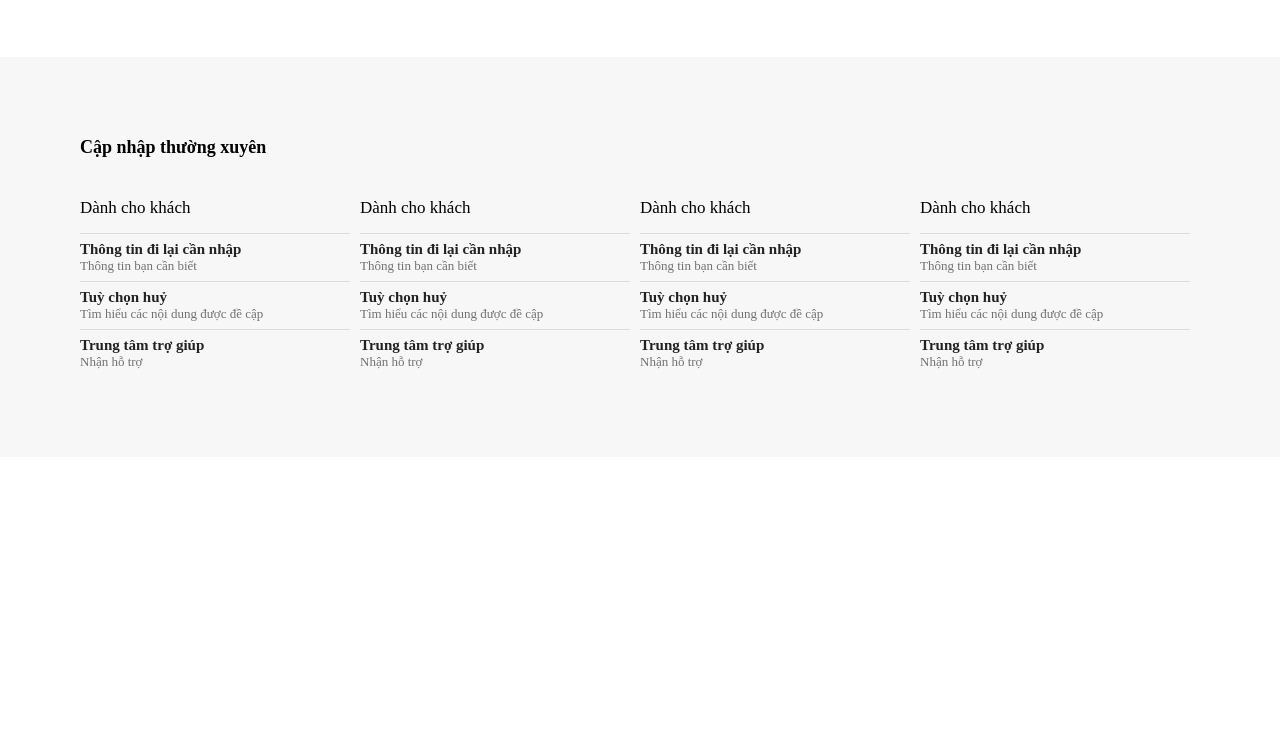
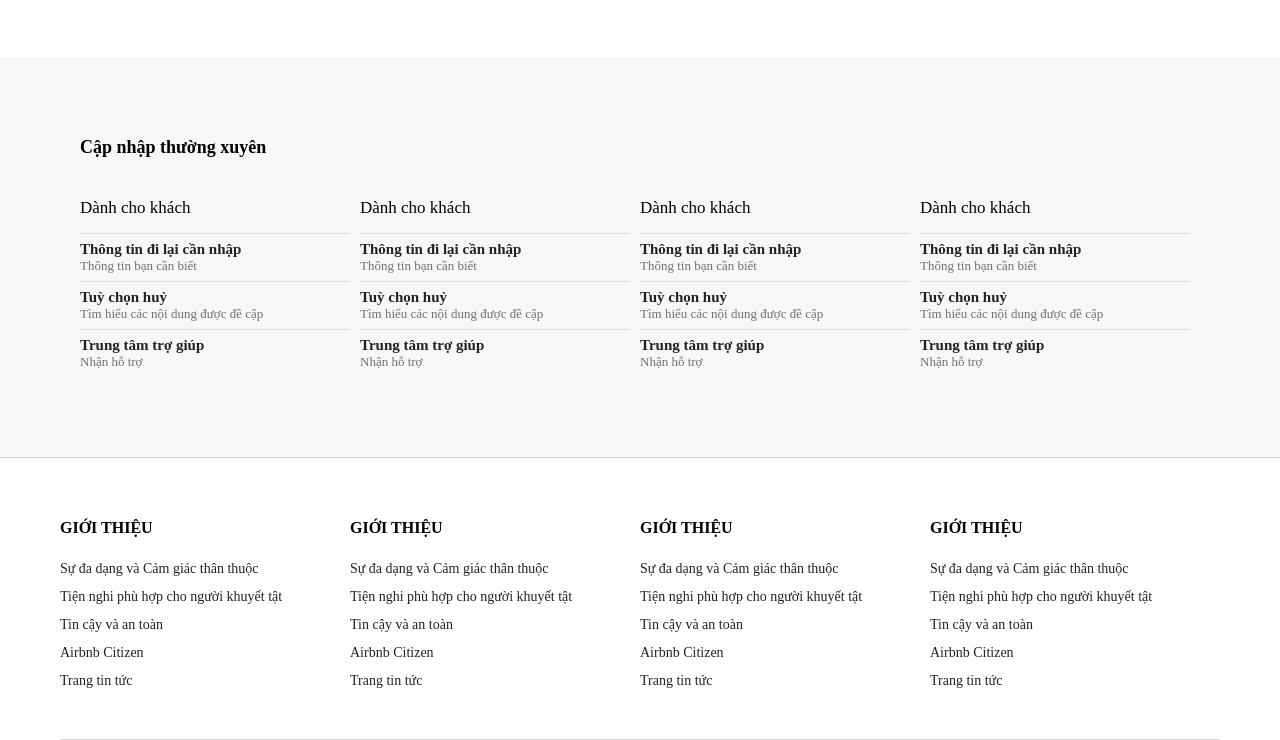
Before and after one commit to ducxomme/airbnb-clone, a plain HTML site: page component.html in a window 1280 px wide. Shown: the part 761-1501 px from the top of the page. Before the commit the page ends 1218 px from the top, so only its background shows below. Drawn offline with Linux system fonts and the light colour scheme.

Commit message:
[add] introdution-section component

```diff
--- a/component.html
+++ b/component.html
@@ -11,6 +11,7 @@
     <link rel="stylesheet" href="./style-component/card-item.css" />
     <link rel="stylesheet" href="./style-component/help-section.css" />
     <link rel="stylesheet" href="./style-component/frequently-item.css" />
+    <link rel="stylesheet" href="./style-component/introdution.css" />
     <!------------------------------------------------->
   </head>
   <body>
@@ -154,10 +155,8 @@
     </div>
     <!-------------End Help section--------------->
 
-
     <!----------Frequently update section---------->
     <div class="frequently-update-container">
-
       <div class="frequently-update-title">
         Cập nhập thường xuyên
       </div>
@@ -295,10 +294,78 @@
           </div>
         </div>
       </div>
-
     </div>
 
     <!-------End Frequently update section-------->
+
+    <!-- introdution section -->
+    <div class="introdution-section-container">
+
+      <div class="introdution-container">
+        <div class="introdution-title"><h4>GIỚI THIỆU</h4></div>
+
+        <div class="introdution-list">
+          <div class="introdution-item">
+            <a href="#"> Sự đa dạng và Cảm giác thân thuộc</a>
+          </div>
+          <div class="introdution-item">
+            <a href="#">Tiện nghi phù hợp cho người khuyết tật</a>
+          </div>
+          <div class="introdution-item"><a href="#">Tin cậy và an toàn</a></div>
+          <div class="introdution-item"><a href="#">Airbnb Citizen</a></div>
+          <div class="introdution-item"><a href="#">Trang tin tức</a></div>
+        </div>
+      </div>
+
+      <div class="introdution-container">
+        <div class="introdution-title"><h4>GIỚI THIỆU</h4></div>
+
+        <div class="introdution-list">
+          <div class="introdution-item">
+            <a href="#"> Sự đa dạng và Cảm giác thân thuộc</a>
+          </div>
+          <div class="introdution-item">
+            <a href="#">Tiện nghi phù hợp cho người khuyết tật</a>
+          </div>
+          <div class="introdution-item"><a href="#">Tin cậy và an toàn</a></div>
+          <div class="introdution-item"><a href="#">Airbnb Citizen</a></div>
+          <div class="introdution-item"><a href="#">Trang tin tức</a></div>
+        </div>
+      </div>
+
+      <div class="introdution-container">
+        <div class="introdution-title"><h4>GIỚI THIỆU</h4></div>
+
+        <div class="introdution-list">
+          <div class="introdution-item">
+            <a href="#"> Sự đa dạng và Cảm giác thân thuộc</a>
+          </div>
+          <div class="introdution-item">
+            <a href="#">Tiện nghi phù hợp cho người khuyết tật</a>
+          </div>
+          <div class="introdution-item"><a href="#">Tin cậy và an toàn</a></div>
+          <div class="introdution-item"><a href="#">Airbnb Citizen</a></div>
+          <div class="introdution-item"><a href="#">Trang tin tức</a></div>
+        </div>
+      </div>
+
+      <div class="introdution-container">
+        <div class="introdution-title"><h4>GIỚI THIỆU</h4></div>
+
+        <div class="introdution-list">
+          <div class="introdution-item">
+            <a href="#"> Sự đa dạng và Cảm giác thân thuộc</a>
+          </div>
+          <div class="introdution-item">
+            <a href="#">Tiện nghi phù hợp cho người khuyết tật</a>
+          </div>
+          <div class="introdution-item"><a href="#">Tin cậy và an toàn</a></div>
+          <div class="introdution-item"><a href="#">Airbnb Citizen</a></div>
+          <div class="introdution-item"><a href="#">Trang tin tức</a></div>
+        </div>
+      </div>
+
+    </div>
 
     <script
       src="https://kit.fontawesome.com/ed87dc4cd2.js"
--- a/style-component/frequently-item.css
+++ b/style-component/frequently-item.css
@@ -1,6 +1,7 @@
 .frequently-update-container {
     padding: 80px 80px;
-    background-color: rgb(247, 247, 247);
+    background-color: rgba(247, 247, 247);
+    border-bottom: 1px solid rgb(211, 209, 209);
 }
 
 .frequently-update-title {
--- /dev/null
+++ b/style-component/introdution.css
@@ -0,0 +1,22 @@
+.introdution-section-container {
+    padding: 40px 0;
+    display: flex;
+    flex-direction: row;
+    border-bottom: 1px solid rgb(211, 209, 209);
+    margin: 0 60px;
+}
+
+.introdution-section-container > div {
+    flex-grow: 1;
+}
+
+
+.introdution-list .introdution-item {
+    margin-bottom: 10px;
+}
+
+.introdution-list .introdution-item a{
+    text-decoration: none;
+    font-size: 14px;
+    color: rgb(34, 34, 34);
+}
```
